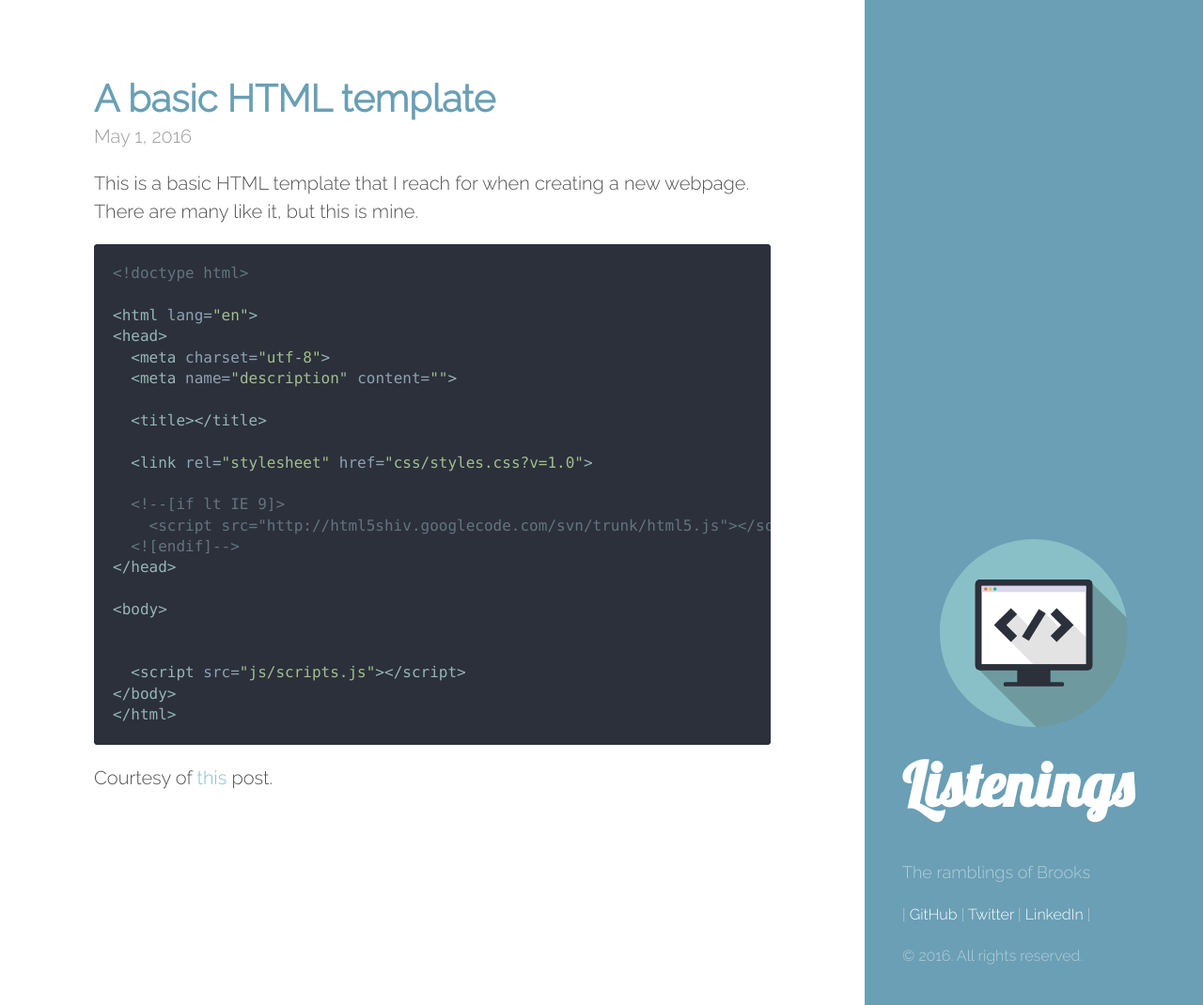
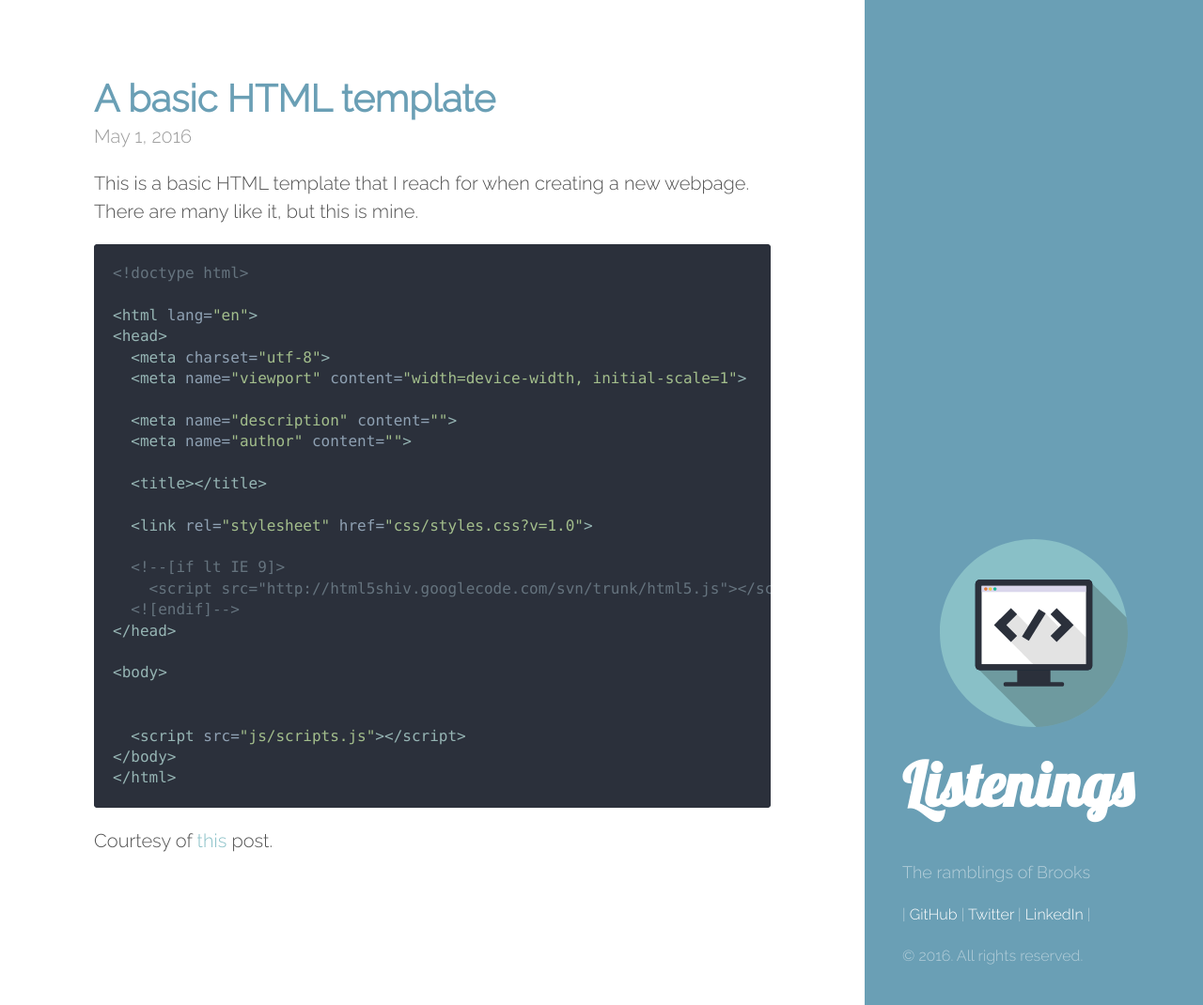
Before and after one commit to bswinnerton/blog, a Jekyll site: the page built from _posts/2016-05-01-a-basic-html-template.md, in a window 1280 px wide and 1070 px high. Shown: the whole window at 94% size. Built offline with Jekyll 4.4.1, drawn with Linux system fonts in a browser that asks for light colours; comment, search, counter and statistics services are not loaded.

Commit message:
Update the template of "A basic HTML template"

```diff
--- a/_posts/2016-05-01-a-basic-html-template.md
+++ b/_posts/2016-05-01-a-basic-html-template.md
@@ -12,7 +12,10 @@
 <html lang="en">
 <head>
   <meta charset="utf-8">
+  <meta name="viewport" content="width=device-width, initial-scale=1">
+
   <meta name="description" content="">
+  <meta name="author" content="">
 
   <title></title>
 
```
